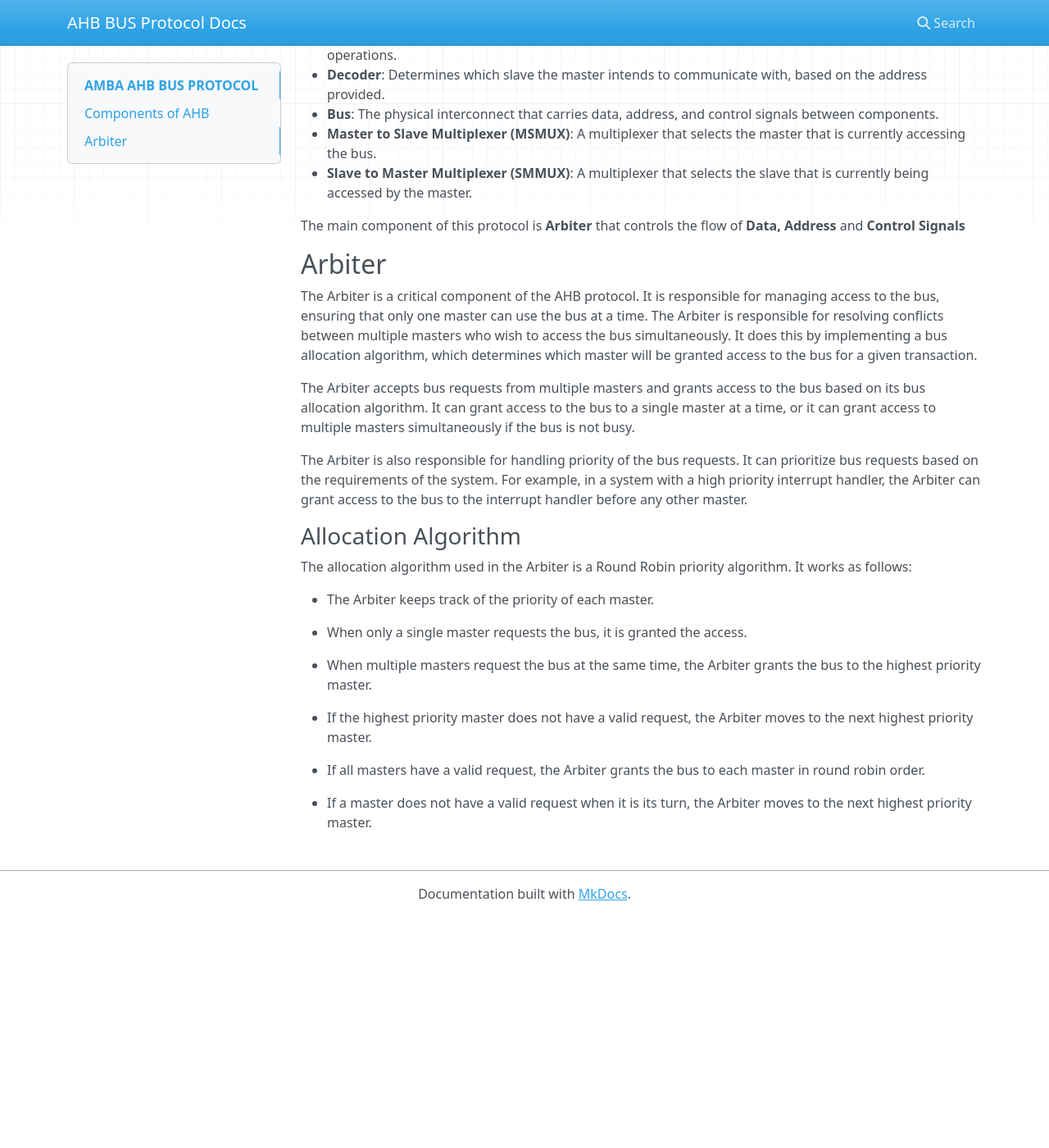
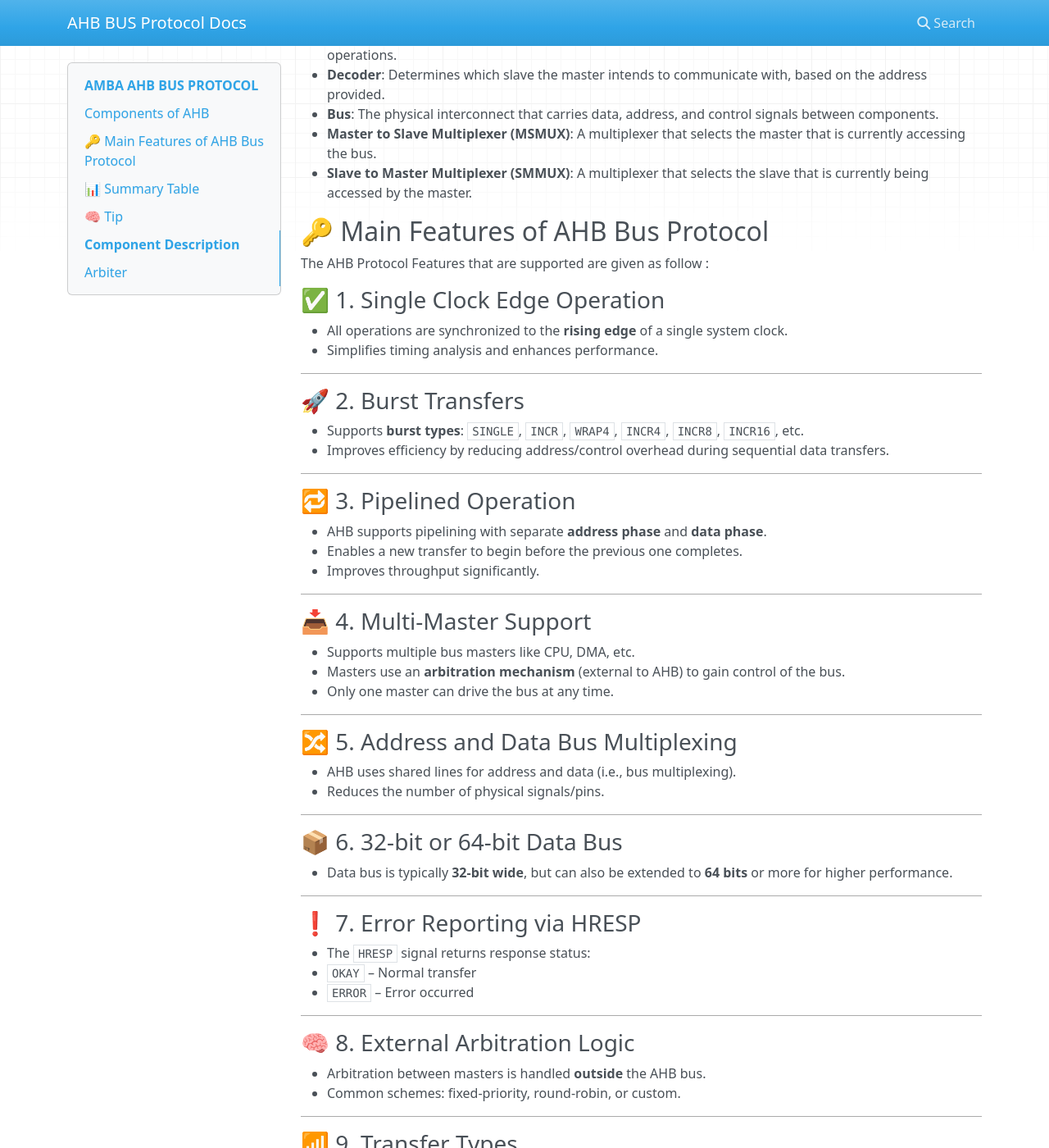
Before and after one commit to meds-uet/AHB-Bus, an MkDocs documentation site: the page built from docs/index.md, in a window 1280 px wide and 1400 px high, scrolled down 503 px. Shown: the whole window at 82% size. Built offline with MkDocs 1.6.1, drawn with Linux system fonts in a browser that asks for light colours; nearby versions of some CDN libraries; before the commit the page ends 1621 px from its top, so only the background shows below that; some of the changed text lies outside the part shown.

Commit message:
added features

```diff
--- a/docs/index.md
+++ b/docs/index.md
@@ -19,7 +19,108 @@ The AMBA Advanced High-performance Bus (AHB) is a bus protocol introduced by ARM
 - **Master to Slave Multiplexer (MSMUX)**: A multiplexer that selects the master that is currently accessing the bus.
 - **Slave to Master Multiplexer (SMMUX)**: A multiplexer that selects the slave that is currently being accessed by the master.
 
-The main component of this protocol is **Arbiter** that controls the flow of **Data, Address** and **Control Signals**
+
+
+## 🔑 Main Features of AHB Bus Protocol
+The AHB Protocol Features that are supported are given as follow :
+
+
+### ✅ 1. Single Clock Edge Operation
+- All operations are synchronized to the **rising edge** of a single system clock.
+- Simplifies timing analysis and enhances performance.
+
+---
+
+### 🚀 2. Burst Transfers
+- Supports **burst types**: `SINGLE`, `INCR`, `WRAP4`, `INCR4`, `INCR8`, `INCR16`, etc.
+- Improves efficiency by reducing address/control overhead during sequential data transfers.
+
+---
+
+### 🔁 3. Pipelined Operation
+- AHB supports pipelining with separate **address phase** and **data phase**.
+- Enables a new transfer to begin before the previous one completes.
+- Improves throughput significantly.
+
+---
+
+### 📥 4. Multi-Master Support
+- Supports multiple bus masters like CPU, DMA, etc.
+- Masters use an **arbitration mechanism** (external to AHB) to gain control of the bus.
+- Only one master can drive the bus at any time.
+
+---
+
+### 🔀 5. Address and Data Bus Multiplexing
+- AHB uses shared lines for address and data (i.e., bus multiplexing).
+- Reduces the number of physical signals/pins.
+
+---
+
+### 📦 6. 32-bit or 64-bit Data Bus
+- Data bus is typically **32-bit wide**, but can also be extended to **64 bits** or more for higher performance.
+
+---
+
+### ❗ 7. Error Reporting via HRESP
+- The `HRESP` signal returns response status:
+  - `OKAY` – Normal transfer
+  - `ERROR` – Error occurred
+
+---
+
+### 🧠 8. External Arbitration Logic
+- Arbitration between masters is handled **outside** the AHB bus.
+- Common schemes: fixed-priority, round-robin, or custom.
+
+---
+
+### 📶 9. Transfer Types
+- **IDLE** – No transfer
+- **BUSY** – Pipeline stall (no address phase)
+- **NONSEQ** – Start of a new transfer or burst
+- **SEQ** – Sequential transfer within a burst
+
+---
+
+### 🎯 10. Handshaking Between Master and Slave
+- `HREADY` and `HRESP` signals coordinate data transfers.
+- Master waits if slave is not ready.
+
+---
+
+### 📋 11. Memory-Mapped Support
+- AHB is designed for **memory-mapped peripheral access**.
+- Each device is assigned a specific address region.
+
+---
+
+## 📊 Summary Table
+
+| Feature              | Description                                      |
+|----------------------|--------------------------------------------------|
+| Pipelined            | Yes (address/data phases separated)              |
+| Burst transfers      | Supported (SINGLE, INCR, WRAP, etc.)             |
+| Arbitration          | External (master-side)                           |
+| Bus width            | 32 or 64 bits                                    |
+| Multi-master support | Yes                                              |
+| Response types       | OKAY, ERROR,                        |
+| Transfer types       | IDLE, BUSY, NONSEQ, SEQ                          |
+| Handshaking          | HREADY and HRESP                                 |
+| Clocking             | Single rising-edge clock                         |
+| Address mapping      | Fully memory-mapped device space                 |
+
+---
+
+## 🧠 Tip
+AHB sits between **APB (simple)** and **AXI (advanced)** in terms of complexity and performance.
+
+# Component Description
+This section goes over the description of each of the components used in the AHB bus protocol.
+
+Since the main component of this protocol is **Arbiter** that controls the flow of **Data, Address** and **Control Signals** so lets start with this
+
+---
 
 ## Arbiter
 
```
Also changed, not shown: other parts of docs/index.md (+1 -1 lines).
